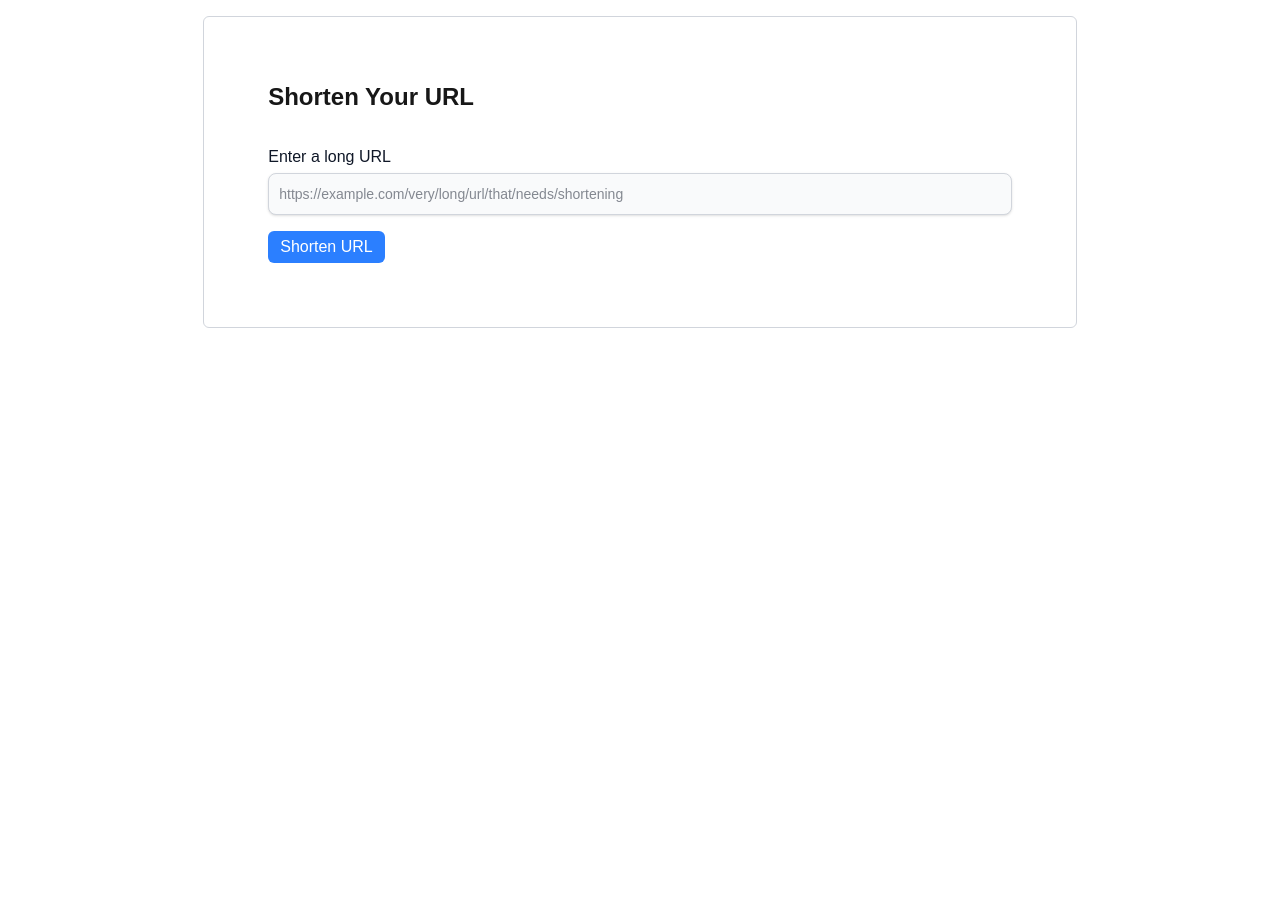
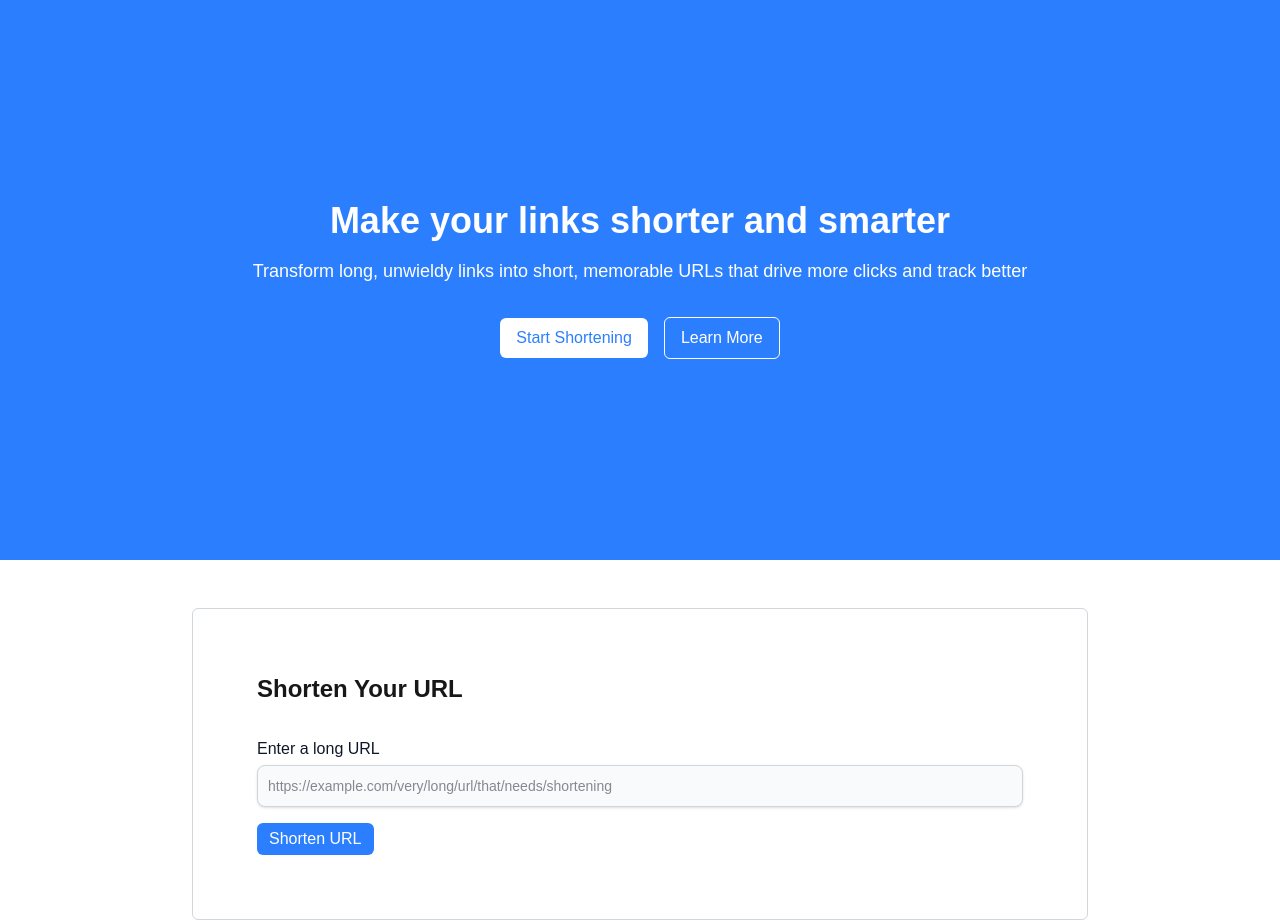
Before and after one commit to avi-watwani/itsurl-shortner, a Next.js app: page / in a window 1280 px wide. Before the commit the page ends 800 px from the top, so only its background shows below. Built offline with nearby package versions, Linux system fonts and the light colour scheme.

Commit message:
feat: add HeroSection component to enhance homepage layout and user engagement

```diff
--- /dev/null
+++ b/app/components/HeroSection.tsx
@@ -0,0 +1,18 @@
+export default function HeroSection() {
+  return (
+    <section className="w-full h-[70vh] bg-blue-500 text-white flex flex-col items-center justify-center text-center">
+      <h1 className="text-4xl font-bold mb-4">Make your links shorter and smarter</h1>
+      <p className="text-lg mb-8">
+        Transform long, unwieldy links into short, memorable URLs that drive more clicks and track better
+      </p>
+      <div className="space-x-4">
+        <button className="bg-white text-blue-500 py-2 px-4 rounded-md font-medium hover:bg-gray-100">
+          Start Shortening
+        </button>
+        <button className="border border-white py-2 px-4 rounded-md font-medium hover:bg-blue-600">
+          Learn More
+        </button>
+      </div>
+    </section>
+  );
+}
--- a/app/page.tsx
+++ b/app/page.tsx
@@ -1,6 +1,7 @@
 'use client'; // Required for using hooks like useState
 
 import { useState } from 'react';
+import HeroSection from './components/HeroSection'; // Import the HeroSection component
 
 export default function HomePage() {
   // State to hold the long URL entered by the user
@@ -51,8 +52,9 @@ export default function HomePage() {
   };
 
   return (
-    <main className="container mx-auto p-4">
-      <div className="border border-gray-300 rounded-md p-16 w-[70%] mx-auto">
+    <main className="mx-auto">
+      <HeroSection /> {/* Add the HeroSection component here */}
+      <div className="border border-gray-300 rounded-md p-16 w-[70%] mx-auto mt-12">
         <h1 className="text-2xl font-bold mb-8">Shorten Your URL</h1>
         <form className="space-y-4">
           <div>
```
